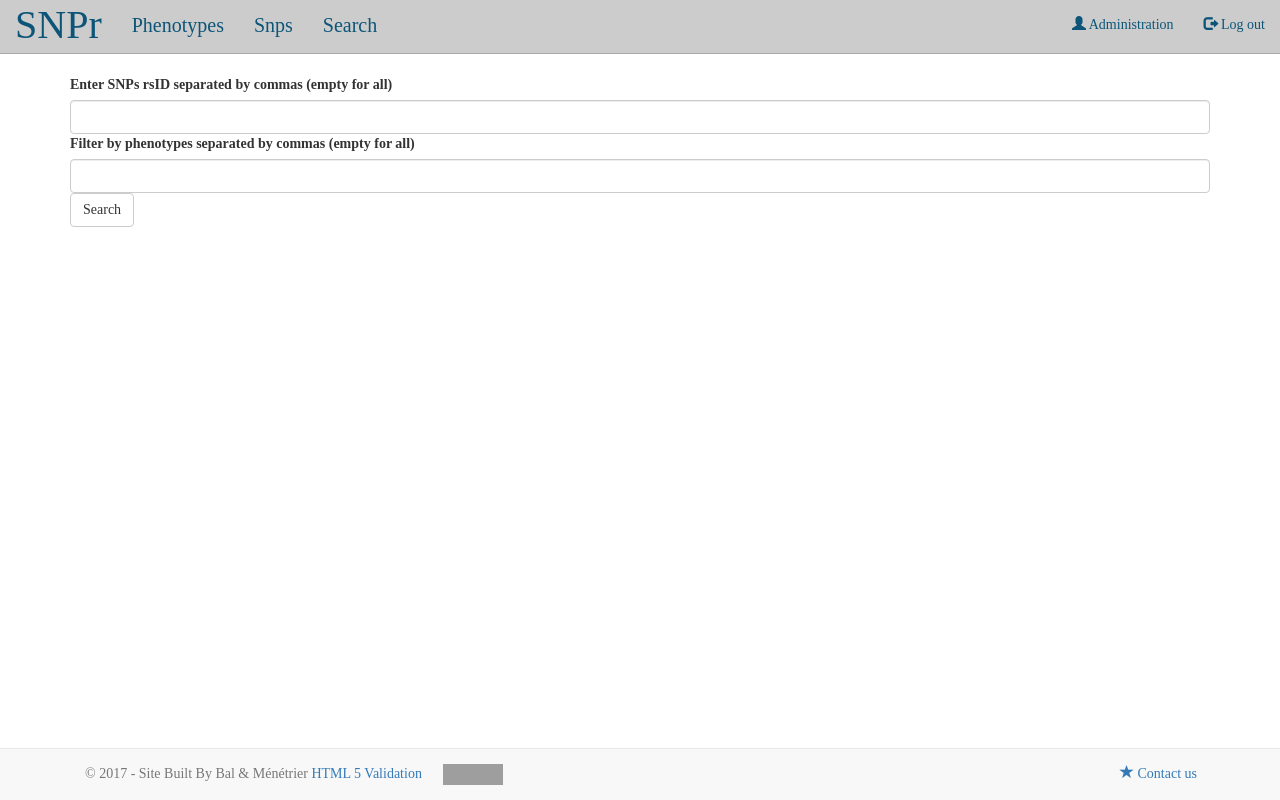
After one commit to matthieubal13/pwproject, a Django app: page /snp/search/ in a window 1280 px wide. The commit adds this page. Run offline with Django 3.2, Linux system fonts and the light colour scheme; a user stored in the database is signed in; some libraries are stand-ins or nearby versions; grey boxes are pictures that could not be loaded.

Commit message:
Added seach engine

```diff
--- a/authuser/templates/authuser/connection.html
+++ b/authuser/templates/authuser/connection.html
@@ -1,9 +1,9 @@
+<!DOCTYPE html>
 <head>
     <title>SNPr</title>
     <link rel="stylesheet" href="https://maxcdn.bootstrapcdn.com/bootstrap/3.3.7/css/bootstrap.min.css">
     <link rel = "stylesheet" href = "//maxcdn.bootstrapcdn.com/bootstrap/3.2.0/css/bootstrap-theme.min.css">
-    <link href="https://fonts.googleapis.com/css?family=Gloria+Hallelujah|Sarina" rel="stylesheet">
-</head>
+  </head>
 <body>
   <div class = "container" style="color: #2784B3;">
     <span class = "pull-right">
--- /dev/null
+++ b/snpref/forms.py
@@ -0,0 +1,7 @@
+from django import forms
+
+class SearchForm(forms.Form):
+    search = forms.CharField(label="Search", max_length=200, required=False,
+    widget=forms.TextInput(attrs={'class' : 'form-control'}))
+    phenotypes = forms.CharField(label="Phenotypes", max_length=200,
+    required=False, widget=forms.TextInput(attrs={'class' : 'form-control'}))
--- a/snpref/templates/snpref/base.html
+++ b/snpref/templates/snpref/base.html
@@ -2,6 +2,7 @@
 {% load staticfiles %}
 <html lang="en">
   <head>
+    <title>SNPr</title>
     <meta charset="utf-8">
     <meta name="viewport" content="width=device-width, initial-scale=1">
     <link rel="shortcut icon" type="image/png" href="https://lab.subinsb.com/projects/blog/favicon.png"/>
@@ -10,19 +11,22 @@
     <script src="https://ajax.googleapis.com/ajax/libs/jquery/3.2.1/jquery.min.js"></script>
     <script src="https://maxcdn.bootstrapcdn.com/bootstrap/3.3.7/js/bootstrap.min.js"></script>
     <link rel="stylesheet" href="{% static 'css/snpref.css' %}">
-    <link href="https://fonts.googleapis.com/css?family=Gloria+Hallelujah|Sarina" rel="stylesheet">
   </head>
   <body>
     <nav class="navbar navbar-inverse navbar-fixed-top">
       <div class="container-fluid">
         <div class="navbar-header">
-          <button type="button" class="navbar-toggle" data-toggle="collapse"
-          data-target="#myNavbar" data-toggle="tooltip" title="Menu">
-            <span class="icon-bar"></span>
-            <span class="icon-bar"></span>
-            <span class="icon-bar"></span>
-            <span class="icon-bar"></span>
-          </button>
+          <span  data-toggle="tooltip">
+            <button type="button" class="navbar-toggle"
+            data-toggle="collapse"
+            data-target="#myNavbar" title="Menu">
+              <span class="icon-bar"></span>
+              <span class="icon-bar"></span>
+              <span class="icon-bar"></span>
+              <span class="icon-bar"></span>
+              <span class="icon-bar"></span>
+            </button>
+          </span>
           <a class="navbar-brand" href="{% url 'snpref:phenotype_list'%}"
           data-toggle="tooltip" title="Home">SNPr</a>
         </div>
@@ -41,6 +45,14 @@
               title="List of all SNPs">
                 <span class = "toolbar toolbar-left" >
                   Snps
+                </span>
+              </a>
+            </li>
+            <li>
+              <a href="{% url 'snpref:search'%}" data-toggle="tooltip"
+              title="Search through SNPs">
+                <span class = "toolbar toolbar-left" >
+                  Search
                 </span>
               </a>
             </li>
@@ -67,6 +79,7 @@
             </li>
             </ul>
         </div>
+        </div>
       </nav>
       <div class="container"
       style="margin-top: 75px; padding-bottom:50px;">
@@ -76,7 +89,7 @@
       <div class="navbar navbar-default navbar-fixed-bottom">
         <div class="container">
           <p class="navbar-text pull-left">© 2017 - Site Built By Bal & Ménétrier
-               <a href="http://tinyurl.com/tbvalid" target="_blank" >HTML 5 Validation</a>
+               <a href="https://validator.w3.org/" target="_blank" >HTML 5 Validation</a>
                &emsp;
                <a href="https://www.ncbi.nlm.nih.gov/pubmed/" data-toggle="tooltip"
                title="Go to PubMed">
@@ -86,7 +99,7 @@
                </a>
           </p>
           <a href="mailto:zacharie.menetrier@gmail.com?Subject=About%20SNPr"
-          target="_top" class="navbar-btn btn-danger btn pull-right">
+          target="_top" class="navbar-btn btn pull-right">
           <span class="glyphicon glyphicon-star"></span>  Contact us</a>
         </div>
       </div>
--- /dev/null
+++ b/snpref/templates/snpref/search.html
@@ -0,0 +1,34 @@
+{% extends 'snpref/base.html' %}
+{% block content %}
+<form method = "post" action = ".">
+  <div class = "form-group">
+    {% csrf_token %}
+    <label>Enter SNPs rsID separated by commas (empty for all)</label>
+    {{ form.search }}
+    <label>Filter by phenotypes separated by commas (empty for all)</label>
+    {{ form.phenotypes }}
+  <button type = "submit" class ="btn btn-default">Search</button>
+  </div>
+</form>
+{% if snp %}
+<hr>
+{% endif %}
+{% for snp in snps %}
+<div>
+    {% if snp.ref %}
+    <a class = "snp-detail"
+      href="{{snp.ref.url}}" data-toggle="tooltip" title="Reference">
+      <span class="glyphicon glyphicon-education">
+      </span>
+    </a>
+    &emsp;
+    {% endif %}
+    <a class = "snp-detail"
+    href="{% url 'snpref:snp_detail' pk=snp.pk%}"
+    data-toggle="tooltip" title="See phenotypes">
+      {{snp.rs_id}}
+    </a>
+</div>
+<hr>
+{% endfor %}
+{% endblock content %}
--- a/snpref/urls.py
+++ b/snpref/urls.py
@@ -8,4 +8,6 @@ urlpatterns = [
     name = 'phenotype_detail'),
     url(r'^snp/(?P<pk>[0-9]+)/?$', views.snp_detail,
     name = 'snp_detail'),
+    url(r'^search/$', views.snp_search,
+    name = 'search'),
 ]
--- a/snpref/views.py
+++ b/snpref/views.py
@@ -7,7 +7,7 @@ import csv
 # Create your views here.
 from .models import Phenotype, SNP, Reference, SNPRefPhen
 from django.core.urlresolvers import reverse
-# from .forms import SearchForm
+from .forms import SearchForm
 
 def phenotype_list(request):
     if not request.user.is_authenticated:
@@ -45,7 +45,72 @@ def snp_detail(request, pk):
     return render(request, 'snpref/snp_detail.html',
     {'snp_refs' : snp_refs, 'snp' : snp})
 
+def snp_search(request):
+    if not request.user.is_authenticated:
+        return redirect_to_connexion()
+    if request.method == "POST":
+        form = SearchForm(request.POST)
+        if form.is_valid():
+            search = form.cleaned_data["search"]
+            search_phen = form.cleaned_data["phenotypes"]
+            if not search_phen:
+                phenotypes = Phenotype.objects.all()
+            else:
+                phenotypes = set()
+                search_phen = search_phen.split(",")
+                for sp in search_phen:
+                    sp = sp.strip(" ")
+                    phenotype = Phenotype.objects.filter(trait = sp)
+                    if phenotype:
+                        phenotype = phenotype[0]
+                        phenotypes.add(phenotype)
+            if not search:
+                snps_all = SNP.objects.all()
+                snps = set()
+                for snp in snps_all:
+                    allowed = False
+                    snp_ref = SNPRefPhen.objects.filter(snp = snp)
+                    if not snp_ref:
+                        continue
+                    for phenotype in phenotypes:
+                        if phenotype.trait == snp_ref[0].phenotype.trait:
+                            allowed = True
+                            snp.ref = snp_ref[0].ref
+                    if allowed:
+                        snps.add(snp)
+            else:
+                snps = set()
+                search = search.split(",")
+                for s in search:
+                    s = s.strip(" ")
+                    snp = SNP.objects.filter(rs_id = s)
+                    if snp:
+                        allowed = False
+                        snp = snp[0]
+                        snp_ref = SNPRefPhen.objects.filter(snp = snp)
+                        if not snp_ref:
+                            continue
+                        for phenotype in phenotypes:
+                            if phenotype.trait == snp_ref[0].phenotype.trait:
+                                allowed = True
+                                snp.ref = snp_ref[0].ref
 
+                        if allowed:
+                            snps.add(snp)
+    else:
+        form = SearchForm()
+    return render(request, 'snpref/search.html', locals())
+
+def get_clean_search(search, phenotypes):
+    search = search.split(",")
+    phenotypes = phenotypes.split(",")
+    se = set()
+    phe = set()
+    for s in search:
+        se.add(s.strip())
+    for phenotype in phenotypes:
+        phe.add(phenotype.strip())
+    return se, phe
 
 def redirect_to_connexion():
     return redirect(reverse('authuser:connection'))
```
Also changed, not shown: snpref/templates/snpref/phenotype_detail.html (+5 -12 lines), snpref/templates/snpref/phenotype_list.html (+2 -5 lines), snpref/templates/snpref/snp_detail.html (+2 -5 lines), snpref/templates/snpref/snp_list.html (+3 -11 lines).
